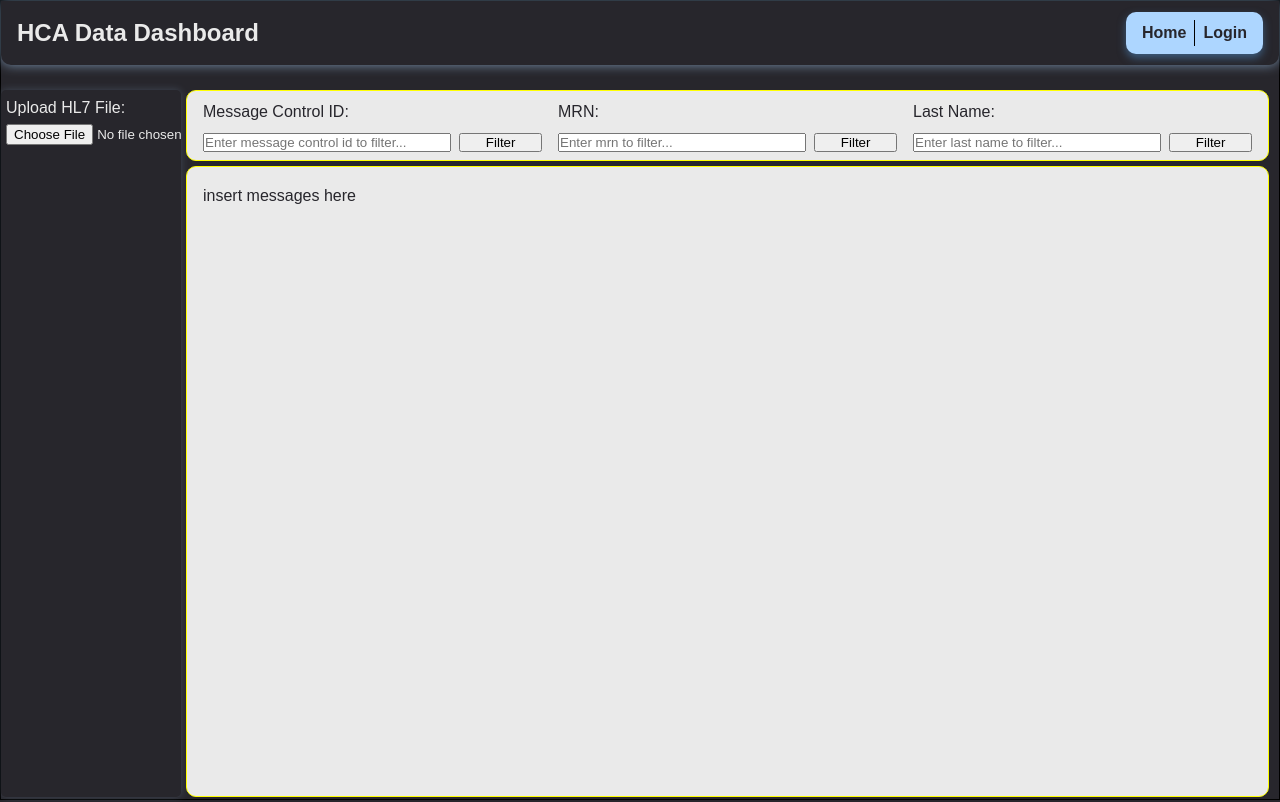
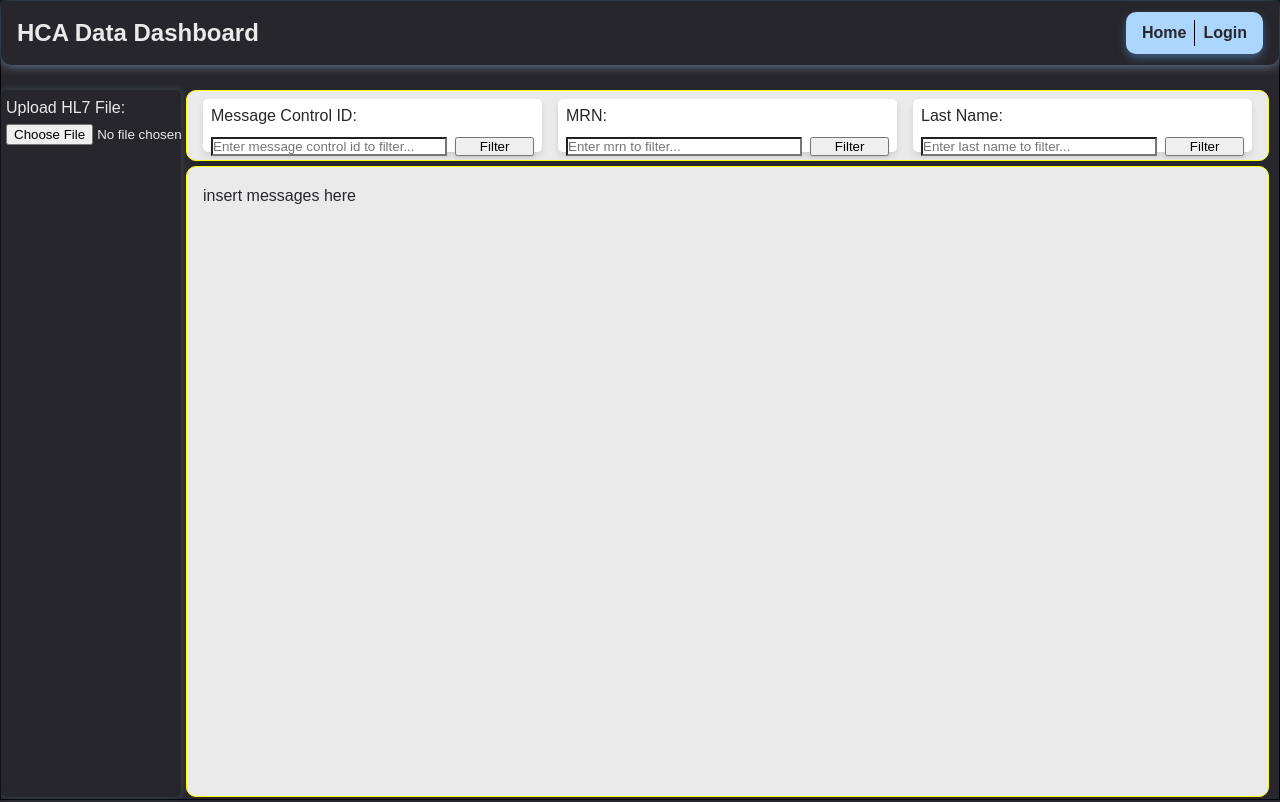
Before and after one commit to HCA-Healthcare-Viewer/frontend, a React (Vite) app in the folder hca_frontend--template/: page / in a window 1280 px wide. Built offline with nearby package versions, Linux system fonts and the light colour scheme.

Commit message:
filter menu updates

```diff
--- a/hca_frontend--template/src/components/filterMenu.jsx
+++ b/hca_frontend--template/src/components/filterMenu.jsx
@@ -1,7 +1,5 @@
 // leaving this blank for now, work on once Josh is done with data stuff
-
 import React from 'react';
-import { Link } from 'react-router-dom';
 
 /*
 @param props.filter_type: string, the type of filter to be applied and the name of the filter to be shown as a string
@@ -26,22 +24,32 @@ export default function FilterMenu({ filter_type, position }) {
         gridTemplateRows: 'auto auto',
         gap: '8px',
         width: '100%',
+        backgroundColor: '#FFFFFF',
+        padding: '0.25rem 0.5rem 0.5rem 0.5rem',
+        borderRadius: '5px',
+        boxShadow: '0 4px 6px rgba(0, 0, 0, 0.1)',
         ...getMarginStyle()
     }}>
       <label htmlFor={`filter-${filter_type}`}>{filter_type}:</label>
       <div style={{
         display: 'grid',
         gridTemplateColumns: '3fr 1fr',
-        gap: '8px'
+        gap: '8px',
       }}>
         <input
           id={`filter-${filter_type}`}
           type="text"
           placeholder={`Enter ${filter_type.toLowerCase()} to filter...`}
+          style={{
+            boxShadow: '0 2px 3px rgba(0, 0, 0, 0.05)'
+          }}
         />
         <button onClick={() => {
           // TODO: Functionality will be implemented later
           console.log(`Filtering by ${filter_type}`);
+        }}
+        style={{
+          boxShadow: '0 2px 3px rgba(0, 0, 0, 0.1)'
         }}>
           Filter
         </button>
```
